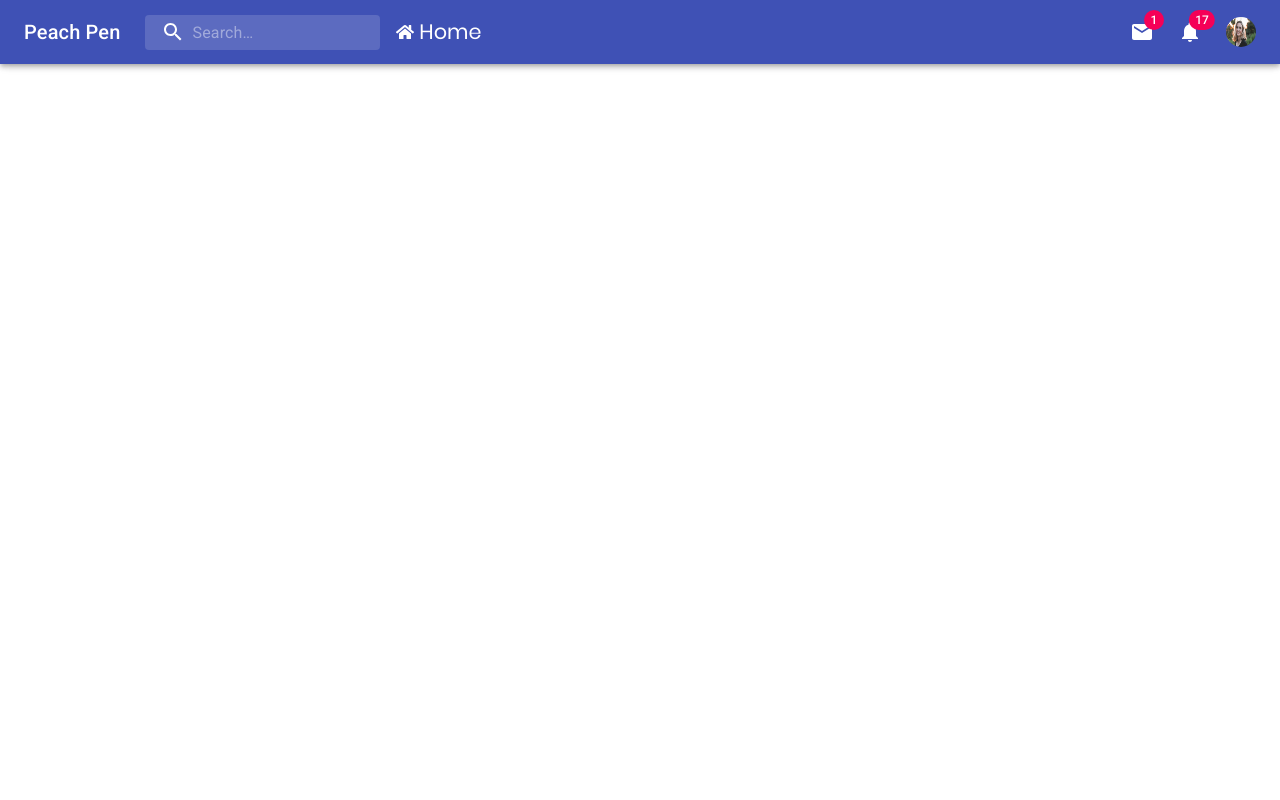
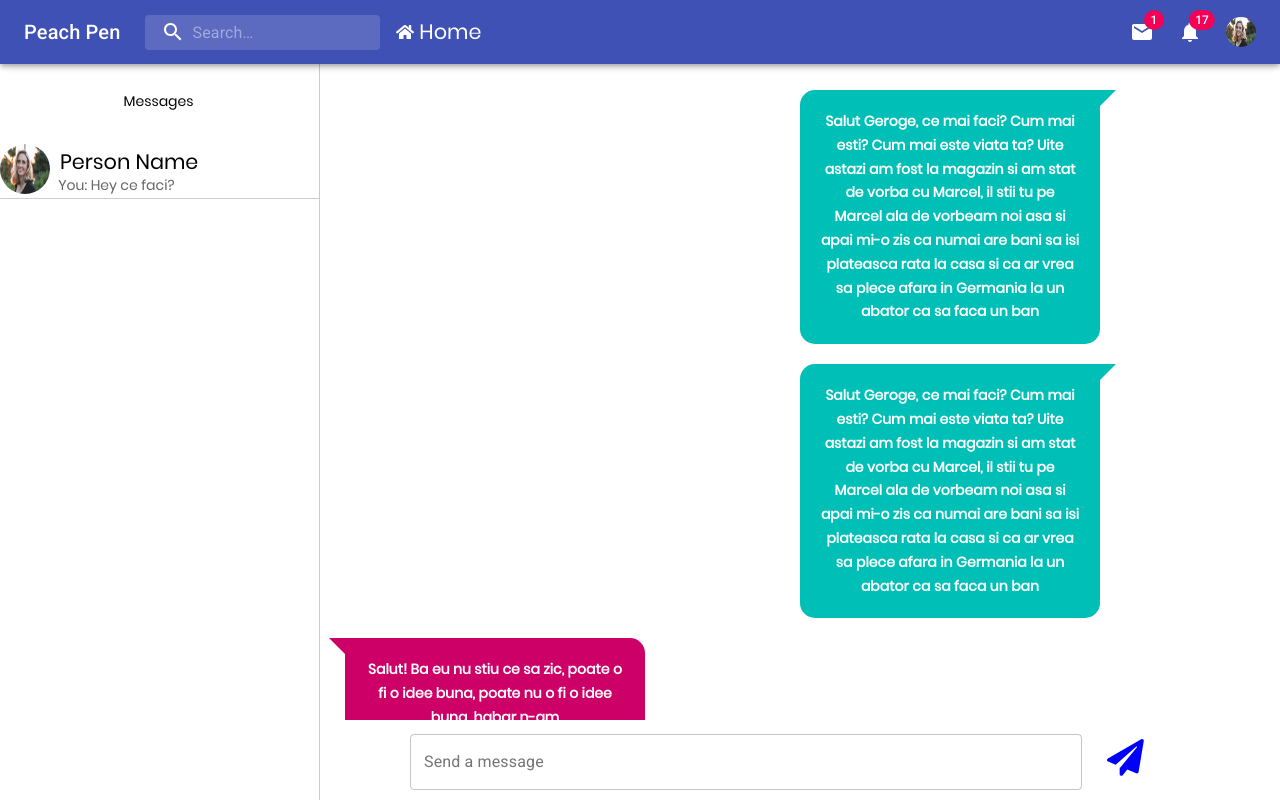
Before and after one commit to DanielS01ss/Social-Media-App, a React (Create React App) app: page /user/message in a window 1280 px wide. Built offline with nearby package versions, Linux system fonts and the light colour scheme; a web font is replaced by a local one.

Commit message:
Added message page

```diff
--- a/src/App.js
+++ b/src/App.js
@@ -10,6 +10,7 @@ import FeedNavbar from './Components/FeedNavbar.js';
 import Test from "./Components/Test.js";
 import PageNotFound from './Components/PageNotFound.js';
 import Profile from "./Components/Profile.js";
+import Messages from "./Components/Messages.js";
 
 const App = ()=>{
 
@@ -25,7 +26,8 @@ const App = ()=>{
        <Route  path='/user'>
         <FeedNavbar/>
            <Route exact path="/user/profile" component={Profile}/>
-        <Route  path='/user/feed' component={MainPage}/>
+           <Route  path='/user/feed' component={MainPage}/>
+           <Route path='/user/message' component={Messages}/>
        </Route>
 
 
--- /dev/null
+++ b/src/Components/Messages.js
@@ -0,0 +1,46 @@
+import React from "react"
+import "../Styles/Messages.css";
+import Person from "../images/person.jpg";
+import { makeStyles } from '@material-ui/core/styles';
+import TextField from '@material-ui/core/TextField';
+import { FontAwesomeIcon } from '@fortawesome/react-fontawesome';
+import {faPaperPlane} from '@fortawesome/free-solid-svg-icons';
+
+
+const Messages = ()=>{
+
+
+  return(
+    <div className="msg-container">
+      <div className="msg-left-nav">
+      <p className="msg-header">Messages</p>
+        <div className="msg-person-container">
+          <img src={Person} className="msg-person-image"/>
+          <p className="msg-person-name">Person Name</p>
+          <p className="previous-msg">You: <span>Hey ce faci?</span></p>
+        </div>
+      </div>
+      <div className="msg-right-nav">
+      <form className="msg-form" noValidate autoComplete="off">
+          <TextField id="outlined-basic" label="Send a message" variant="outlined" className="msg-input"/>
+          <FontAwesomeIcon icon={faPaperPlane} className="msg-send-btn" />
+      </form>
+      <div className="box3 sb13">
+        <p className="msg-text">Salut Geroge, ce mai faci? Cum mai esti? Cum mai este viata ta? Uite astazi am fost la magazin si am stat de vorba cu Marcel, il stii tu pe Marcel ala de vorbeam noi asa si apai mi-o zis ca numai are bani sa isi plateasca rata la casa si ca ar vrea sa plece afara in Germania la un abator ca sa faca un ban</p>
+      </div>
+        <div className="box3 sb13">
+          <p className="msg-text">Salut Geroge, ce mai faci? Cum mai esti? Cum mai este viata ta? Uite astazi am fost la magazin si am stat de vorba cu Marcel, il stii tu pe Marcel ala de vorbeam noi asa si apai mi-o zis ca numai are bani sa isi plateasca rata la casa si ca ar vrea sa plece afara in Germania la un abator ca sa faca un ban</p>
+        </div>
+        <div className="sb14 box3 answer">
+          <p className="msg-text">Salut! Ba eu nu stiu ce sa zic, poate o fi o idee buna, poate nu o fi o idee buna, habar n-am</p>
+        </div>
+        <div className="sb14 box3 answer">
+          <p className="msg-text">Da cu Gigel ai vorbit? El ce o zis?</p>
+        </div>
+      </div>
+    </div>
+  )
+
+}
+
+export default Messages;
--- /dev/null
+++ b/src/Styles/Messages.css
@@ -0,0 +1,128 @@
+.msg-left-nav{
+  position: fixed;
+  padding-top:90px;
+  width: 25%;
+  height: 100%;
+  border-right: 1px solid #cccccc;
+  overflow-y: scroll;
+}
+
+.msg-person-container{
+  display: flex;
+  flex-direction: row;
+  margin-top:30px;
+  width: 100%;
+  border-bottom: 0.1rem solid #cccccc;
+}
+
+.msg-person-name{
+  font-size: 1.3rem;
+  margin-left: 10px;
+  color:#000;
+}
+
+.previous-msg{
+  margin-top:30px;
+  margin-left:-140px;
+}
+
+.msg-person-image{
+  width: 50px;
+  height: 50px;
+  border-radius: 50%;
+}
+.msg-header{
+  margin-bottom: 10px;
+  text-align: center;
+  color:#000;
+  width: 90%;
+  margin-left: 15px;
+}
+
+.msg-right-nav{
+   padding-top:90px;
+   margin-left: 25%;
+   overflow-y: scroll;
+   height: 90vh;
+}
+
+.box3 {
+
+  margin-bottom: 20px;
+  width: 300px;
+  margin-left: 50%;
+  border-radius: 15px;
+  background: #00bfb6;
+  color: #fff;
+  padding: 20px;
+  text-align: center;
+  font-weight: 900;
+  font-family: arial;
+  position: relative;
+
+}
+
+.sb13:before {
+  content: "";
+  width: 0px;
+  height: 0px;
+  position: absolute;
+  border-left: 15px solid #00bfb6;
+  border-right: 15px solid transparent;
+  border-top: 15px solid #00bfb6;
+  border-bottom: 15px solid transparent;
+  right: -16px;
+  top: 0px;
+}
+
+.sb14:before {
+  content: "";
+  width: 0px;
+  height: 0px;
+  position: absolute;
+  border-left: 15px solid transparent;
+  border-right: 15px solid #cc0066;
+  border-top: 15px solid #cc0066;
+  border-bottom: 15px solid transparent;
+  left: -16px;
+  top: 0px;
+}
+
+.answer{
+  margin-left: 25px;
+  background-color: #cc0066;
+}
+
+.msg-form{
+  background-color: #fff;
+  z-index: 300;
+  position: fixed;
+  bottom: 0px;
+  width: 75%;
+  margin-left:90px;
+  display: flex;
+  flex-direction: row;
+
+}
+
+.msg-input{
+  width: 70%;
+  padding-bottom: 10px !important;
+}
+
+.msg-send-btn{
+  margin-left:25px;
+  margin-top:5px;
+  font-size: 2.3rem;
+  color:#0000ff;
+}
+
+.msg-text{
+  color:#fff;
+}
+
+.msg-send-btn:hover{
+  cursor: pointer;
+  font-size: 2.5rem;
+  color:#00ffff;
+}
```
Also changed, not shown: src/images/message-background.jpg (added).
